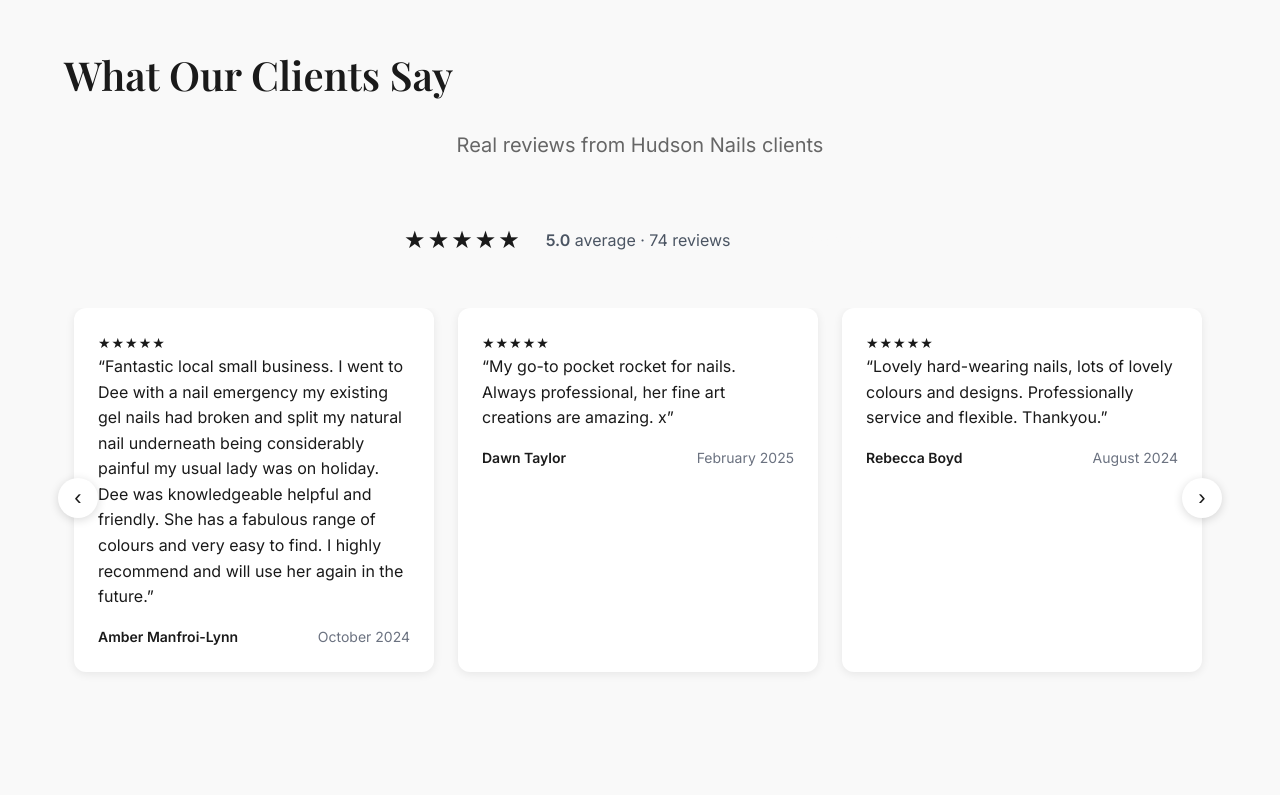
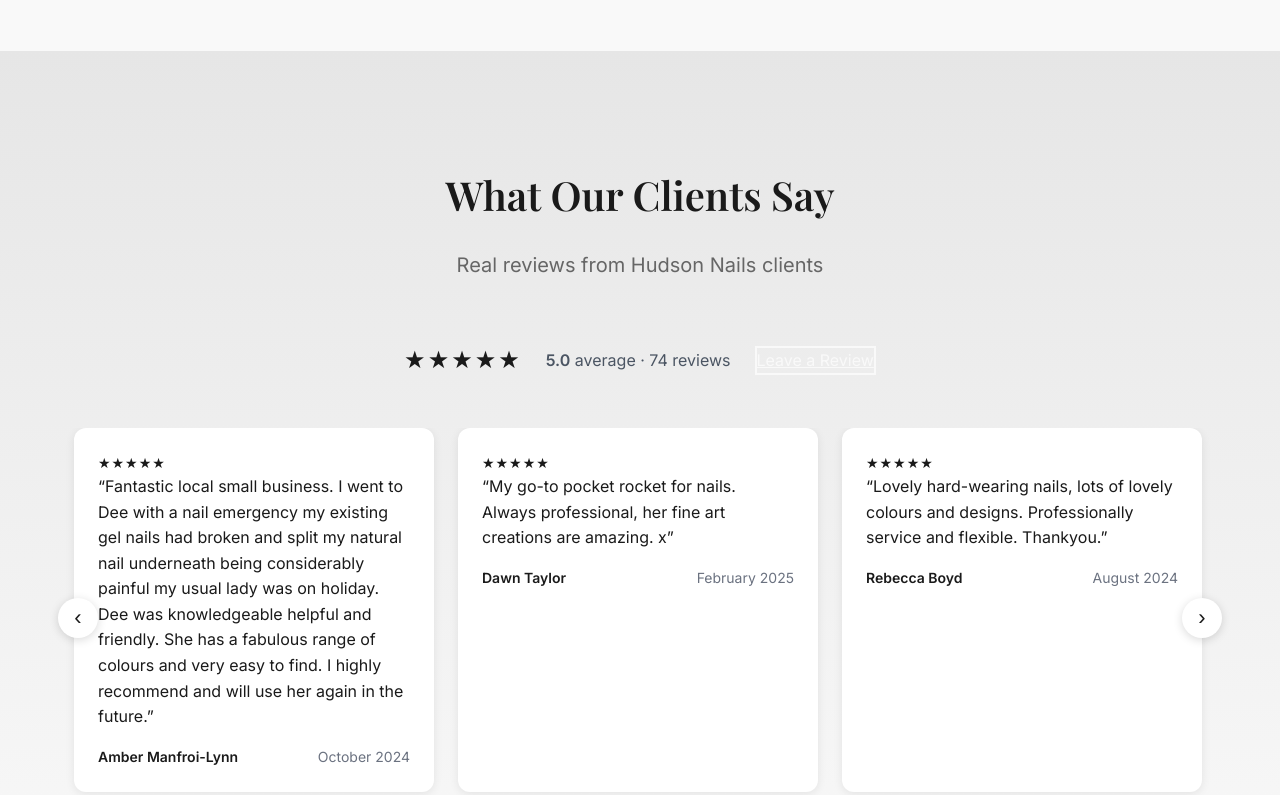
Before and after one commit to MattLee479/demo3, a plain HTML site: page index.html in a window 1280 px wide. Shown: the part 4675-5470 px from the top of the page. Drawn offline with nearby package versions, Linux system fonts and the light colour scheme.

Commit message:
Add files via upload

```diff
--- a/index.html
+++ b/index.html
@@ -374,7 +374,7 @@
 </section>
 
     <!-- Reviews Section -->
-<section id="reviews" class="section">
+<section id="reviews" class="reviews">
   <div class="container">
         <div class="section-header">
       <h2 class="section-title">What Our Clients Say</h2>
```
Also changed, not shown: styles.css (line endings or trailing spaces).
